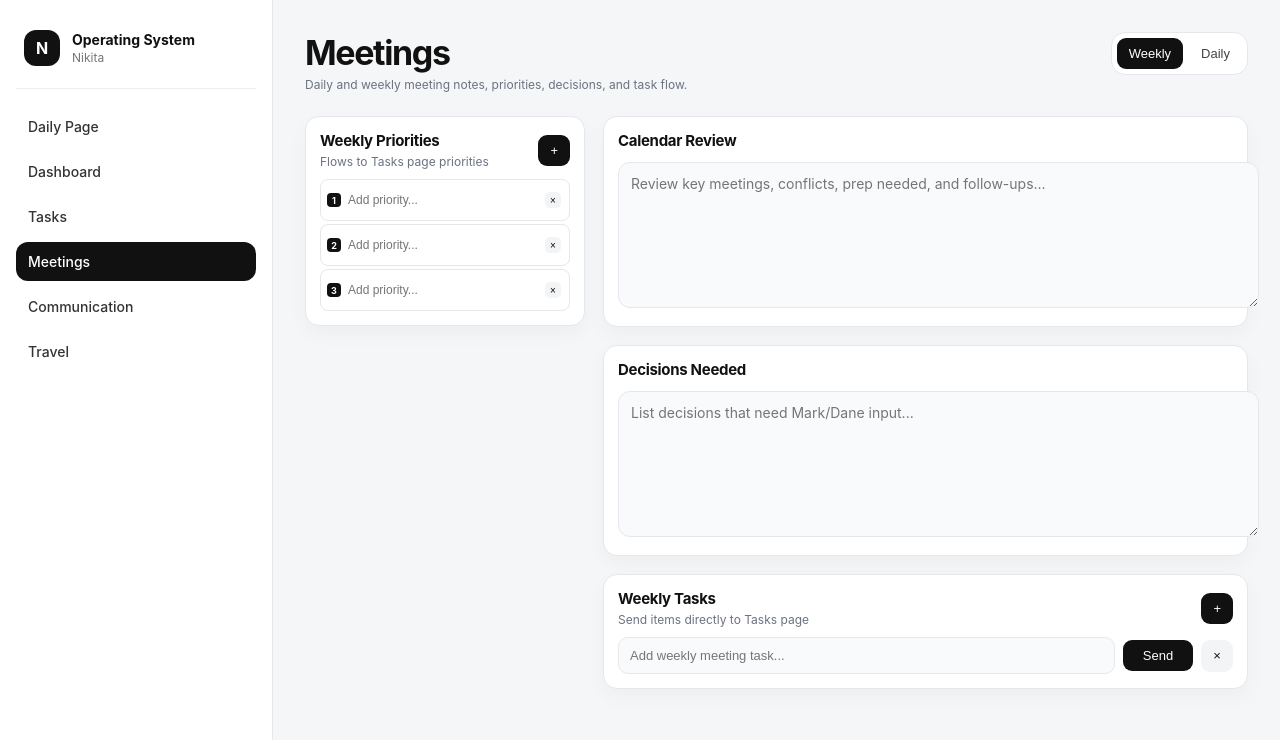
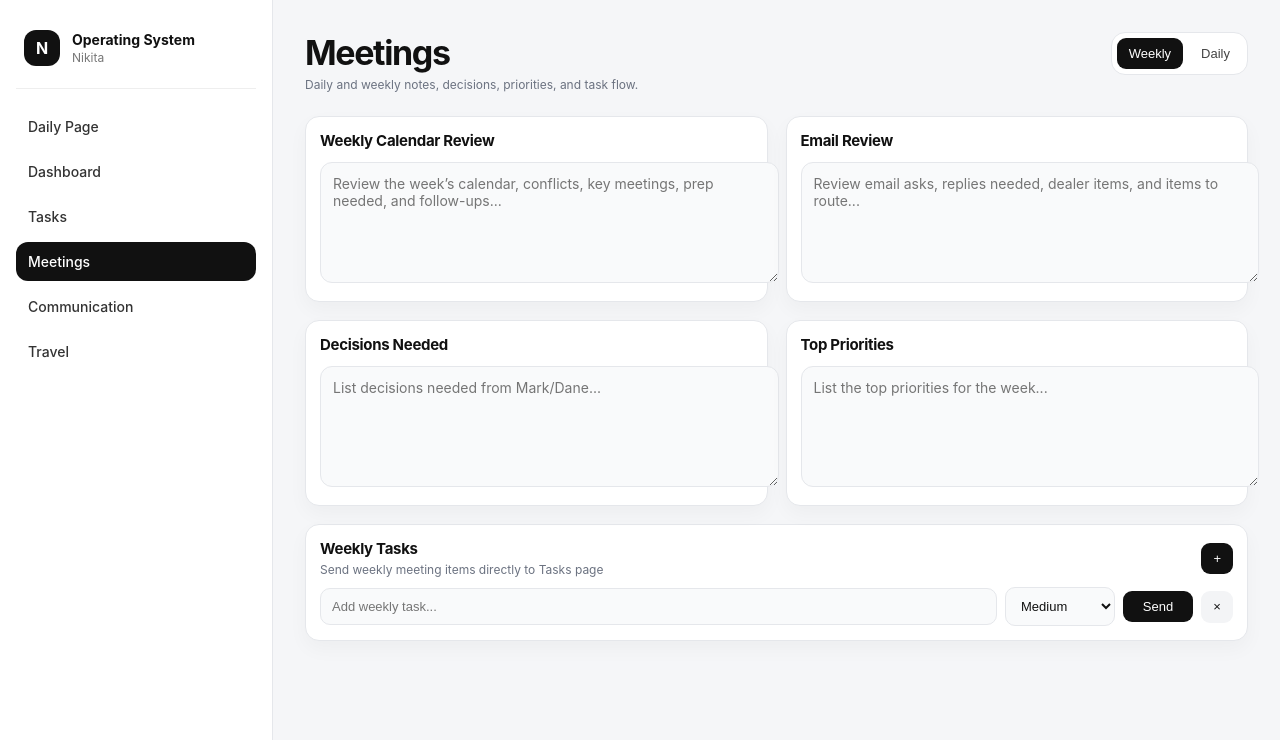
Before and after one commit to nikitaline-code/nl-operating-system, a Next.js app: page /meetings in a window 1280 px wide. Shown: the top 740 px of the page. Built offline with nearby package versions, Linux system fonts and the light colour scheme.

Commit message:
Update meetings.js

```diff
--- a/pages/meetings.js
+++ b/pages/meetings.js
@@ -4,28 +4,52 @@ export default function MeetingsPage() {
   const [mode, setMode] = useState("weekly");
   const [dailyPerson, setDailyPerson] = useState("Mark");
 
-  const [weeklyTasks, setWeeklyTasks] = useState([""]);
-  const [markDailyTasks, setMarkDailyTasks] = useState([""]);
-  const [daneDailyTasks, setDaneDailyTasks] = useState([""]);
+  const [weeklyTasks, setWeeklyTasks] = useState([
+    { title: "", urgency: "Medium" },
+  ]);
 
-  const [weeklyPriorities, setWeeklyPriorities] = useState(["", "", ""]);
-  const [calendarReview, setCalendarReview] = useState("");
-  const [decisionsNeeded, setDecisionsNeeded] = useState("");
+  const [markDailyTasks, setMarkDailyTasks] = useState([
+    { title: "", urgency: "Medium" },
+  ]);
+
+  const [daneDailyTasks, setDaneDailyTasks] = useState([
+    { title: "", urgency: "Medium" },
+  ]);
+
+  const [weeklyNotes, setWeeklyNotes] = useState({
+    calendar: "",
+    email: "",
+    decisions: "",
+    priorities: "",
+  });
+
+  const [dailyNotes, setDailyNotes] = useState({
+    Mark: {
+      calendar: "",
+      email: "",
+      decisions: "",
+      priorities: "",
+    },
+    Dane: {
+      calendar: "",
+      email: "",
+      decisions: "",
+      priorities: "",
+    },
+  });
 
   useEffect(() => {
     const savedWeeklyTasks = localStorage.getItem("meetingWeeklyTasks");
     const savedMarkDaily = localStorage.getItem("meetingMarkDailyTasks");
     const savedDaneDaily = localStorage.getItem("meetingDaneDailyTasks");
-    const savedPriorities = localStorage.getItem("weeklyPriorities");
-    const savedCalendar = localStorage.getItem("meetingCalendarReview");
-    const savedDecisions = localStorage.getItem("meetingDecisionsNeeded");
+    const savedWeeklyNotes = localStorage.getItem("meetingWeeklyNotes");
+    const savedDailyNotes = localStorage.getItem("meetingDailyNotes");
 
     if (savedWeeklyTasks) setWeeklyTasks(JSON.parse(savedWeeklyTasks));
     if (savedMarkDaily) setMarkDailyTasks(JSON.parse(savedMarkDaily));
     if (savedDaneDaily) setDaneDailyTasks(JSON.parse(savedDaneDaily));
-    if (savedPriorities) setWeeklyPriorities(JSON.parse(savedPriorities));
-    if (savedCalendar) setCalendarReview(savedCalendar);
-    if (savedDecisions) setDecisionsNeeded(savedDecisions);
+    if (savedWeeklyNotes) setWeeklyNotes(JSON.parse(savedWeeklyNotes));
+    if (savedDailyNotes) setDailyNotes(JSON.parse(savedDailyNotes));
   }, []);
 
   useEffect(() => {
@@ -41,18 +65,14 @@ export default function MeetingsPage() {
   }, [daneDailyTasks]);
 
   useEffect(() => {
-    localStorage.setItem("weeklyPriorities", JSON.stringify(weeklyPriorities));
-  }, [weeklyPriorities]);
+    localStorage.setItem("meetingWeeklyNotes", JSON.stringify(weeklyNotes));
+  }, [weeklyNotes]);
 
   useEffect(() => {
-    localStorage.setItem("meetingCalendarReview", calendarReview);
-  }, [calendarReview]);
+    localStorage.setItem("meetingDailyNotes", JSON.stringify(dailyNotes));
+  }, [dailyNotes]);
 
-  useEffect(() => {
-    localStorage.setItem("meetingDecisionsNeeded", decisionsNeeded);
-  }, [decisionsNeeded]);
-
-  function sendMeetingTaskToTasks(taskTitle, assignedFrom = "Meetings", urgency = "Medium") {
+  function sendMeetingTaskToTasks(taskTitle, assignedFrom, urgency) {
     if (!taskTitle.trim()) return;
 
     const existingTasks = JSON.parse(localStorage.getItem("tasks") || "[]");
@@ -70,29 +90,52 @@ export default function MeetingsPage() {
     localStorage.setItem("tasks", JSON.stringify([newTask, ...existingTasks]));
   }
 
-  function updateArrayItem(array, setArray, index, value) {
+  function updateTaskItem(array, setArray, index, field, value) {
     const updated = [...array];
-    updated[index] = value;
+    updated[index] = {
+      ...updated[index],
+      [field]: value,
+    };
     setArray(updated);
   }
 
-  function addArrayItem(array, setArray) {
-    setArray([...array, ""]);
+  function addTaskRow(array, setArray) {
+    setArray([...array, { title: "", urgency: "Medium" }]);
   }
 
-  function deleteArrayItem(array, setArray, index) {
+  function deleteTaskRow(array, setArray, index) {
     setArray(array.filter((_, i) => i !== index));
   }
 
-  const activeDailyTasks = dailyPerson === "Mark" ? markDailyTasks : daneDailyTasks;
-  const setActiveDailyTasks = dailyPerson === "Mark" ? setMarkDailyTasks : setDaneDailyTasks;
+  function updateWeeklyNote(section, value) {
+    setWeeklyNotes({
+      ...weeklyNotes,
+      [section]: value,
+    });
+  }
+
+  function updateDailyNote(section, value) {
+    setDailyNotes({
+      ...dailyNotes,
+      [dailyPerson]: {
+        ...dailyNotes[dailyPerson],
+        [section]: value,
+      },
+    });
+  }
+
+  const activeDailyTasks =
+    dailyPerson === "Mark" ? markDailyTasks : daneDailyTasks;
+
+  const setActiveDailyTasks =
+    dailyPerson === "Mark" ? setMarkDailyTasks : setDaneDailyTasks;
 
   return (
     <div className="meetingsPage">
       <div className="meetingsHeader">
         <div>
           <h1>Meetings</h1>
-          <p>Daily and weekly meeting notes, priorities, decisions, and task flow.</p>
+          <p>Daily and weekly notes, decisions, priorities, and task flow.</p>
         </div>
 
         <div className="topToggle">
@@ -112,37 +155,107 @@ export default function MeetingsPage() {
       </div>
 
       {mode === "weekly" && (
-        <div className="meetingGrid">
-          <section className="meetingCard sideCard">
+        <>
+          <div className="sectionsGrid">
+            <section className="meetingCard">
+              <h2>Weekly Calendar Review</h2>
+              <textarea
+                value={weeklyNotes.calendar}
+                onChange={(e) => updateWeeklyNote("calendar", e.target.value)}
+                placeholder="Review the week’s calendar, conflicts, key meetings, prep needed, and follow-ups..."
+              />
+            </section>
+
+            <section className="meetingCard">
+              <h2>Email Review</h2>
+              <textarea
+                value={weeklyNotes.email}
+                onChange={(e) => updateWeeklyNote("email", e.target.value)}
+                placeholder="Review email asks, replies needed, dealer items, and items to route..."
+              />
+            </section>
+
+            <section className="meetingCard">
+              <h2>Decisions Needed</h2>
+              <textarea
+                value={weeklyNotes.decisions}
+                onChange={(e) => updateWeeklyNote("decisions", e.target.value)}
+                placeholder="List decisions needed from Mark/Dane..."
+              />
+            </section>
+
+            <section className="meetingCard">
+              <h2>Top Priorities</h2>
+              <textarea
+                value={weeklyNotes.priorities}
+                onChange={(e) => updateWeeklyNote("priorities", e.target.value)}
+                placeholder="List the top priorities for the week..."
+              />
+            </section>
+          </div>
+
+          <section className="meetingCard taskCard">
             <div className="sectionHeader">
               <div>
-                <h2>Weekly Priorities</h2>
-                <p>Flows to Tasks page priorities</p>
+                <h2>Weekly Tasks</h2>
+                <p>Send weekly meeting items directly to Tasks page</p>
               </div>
-              <button onClick={() => addArrayItem(weeklyPriorities, setWeeklyPriorities)}>
+
+              <button onClick={() => addTaskRow(weeklyTasks, setWeeklyTasks)}>
                 +
               </button>
             </div>
 
-            <div className="compactList">
-              {weeklyPriorities.map((priority, index) => (
-                <div className="compactRow" key={index}>
-                  <span>{index + 1}</span>
+            <div className="taskFlowList">
+              {weeklyTasks.map((task, index) => (
+                <div className="taskFlowRow" key={index}>
                   <input
-                    value={priority}
+                    value={task.title}
                     onChange={(e) =>
-                      updateArrayItem(
-                        weeklyPriorities,
-                        setWeeklyPriorities,
+                      updateTaskItem(
+                        weeklyTasks,
+                        setWeeklyTasks,
                         index,
+                        "title",
                         e.target.value
                       )
                     }
-                    placeholder="Add priority..."
+                    placeholder="Add weekly task..."
                   />
+
+                  <select
+                    value={task.urgency}
+                    onChange={(e) =>
+                      updateTaskItem(
+                        weeklyTasks,
+                        setWeeklyTasks,
+                        index,
+                        "urgency",
+                        e.target.value
+                      )
+                    }
+                  >
+                    <option>High</option>
+                    <option>Medium</option>
+                    <option>Low</option>
+                  </select>
+
                   <button
                     onClick={() =>
-                      deleteArrayItem(weeklyPriorities, setWeeklyPriorities, index)
+                      sendMeetingTaskToTasks(
+                        task.title,
+                        "Weekly Meeting",
+                        task.urgency
+                      )
+                    }
+                  >
+                    Send
+                  </button>
+
+                  <button
+                    className="deleteBtn"
+                    onClick={() =>
+                      deleteTaskRow(weeklyTasks, setWeeklyTasks, index)
                     }
                   >
                     ×
@@ -151,72 +264,11 @@ export default function MeetingsPage() {
               ))}
             </div>
           </section>
-
-          <main className="mainColumn">
-            <section className="meetingCard">
-              <h2>Calendar Review</h2>
-              <textarea
-                value={calendarReview}
-                onChange={(e) => setCalendarReview(e.target.value)}
-                placeholder="Review key meetings, conflicts, prep needed, and follow-ups..."
-              />
-            </section>
-
-            <section className="meetingCard">
-              <h2>Decisions Needed</h2>
-              <textarea
-                value={decisionsNeeded}
-                onChange={(e) => setDecisionsNeeded(e.target.value)}
-                placeholder="List decisions that need Mark/Dane input..."
-              />
-            </section>
-
-            <section className="meetingCard">
-              <div className="sectionHeader">
-                <div>
-                  <h2>Weekly Tasks</h2>
-                  <p>Send items directly to Tasks page</p>
-                </div>
-                <button onClick={() => addArrayItem(weeklyTasks, setWeeklyTasks)}>
-                  +
-                </button>
-              </div>
-
-              <div className="taskFlowList">
-                {weeklyTasks.map((task, index) => (
-                  <div className="taskFlowRow" key={index}>
-                    <input
-                      value={task}
-                      onChange={(e) =>
-                        updateArrayItem(weeklyTasks, setWeeklyTasks, index, e.target.value)
-                      }
-                      placeholder="Add weekly meeting task..."
-                    />
-
-                    <button
-                      onClick={() =>
-                        sendMeetingTaskToTasks(task, "Weekly Meeting", "Medium")
-                      }
-                    >
-                      Send
-                    </button>
-
-                    <button
-                      className="deleteBtn"
-                      onClick={() => deleteArrayItem(weeklyTasks, setWeeklyTasks, index)}
-                    >
-                      ×
-                    </button>
-                  </div>
-                ))}
-              </div>
-            </section>
-          </main>
-        </div>
+        </>
       )}
 
       {mode === "daily" && (
-        <div>
+        <>
           <div className="personToggle">
             <button
               className={dailyPerson === "Mark" ? "active" : ""}
@@ -232,23 +284,52 @@ export default function MeetingsPage() {
             </button>
           </div>
 
-          <div className="dailyGrid">
+          <div className="sectionsGrid">
             <section className="meetingCard">
-              <h2>{dailyPerson} Daily Huddle</h2>
-              <p className="miniText">
-                Daily Calendar Review · Email Review · Decisions Needed · Top Priorities
-              </p>
-
-              <textarea placeholder={`Add ${dailyPerson}'s daily meeting notes...`} />
+              <h2>Daily Calendar Review</h2>
+              <textarea
+                value={dailyNotes[dailyPerson]?.calendar || ""}
+                onChange={(e) => updateDailyNote("calendar", e.target.value)}
+                placeholder={`Review ${dailyPerson}'s calendar, conflicts, prep, and follow-ups...`}
+              />
             </section>
 
             <section className="meetingCard">
+              <h2>Email Review</h2>
+              <textarea
+                value={dailyNotes[dailyPerson]?.email || ""}
+                onChange={(e) => updateDailyNote("email", e.target.value)}
+                placeholder={`Review ${dailyPerson}'s email asks, replies needed, and items to route...`}
+              />
+            </section>
+
+            <section className="meetingCard">
+              <h2>Decisions Needed</h2>
+              <textarea
+                value={dailyNotes[dailyPerson]?.decisions || ""}
+                onChange={(e) => updateDailyNote("decisions", e.target.value)}
+                placeholder={`List decisions needed from ${dailyPerson}...`}
+              />
+            </section>
+
+            <section className="meetingCard">
+              <h2>Top Priorities</h2>
+              <textarea
+                value={dailyNotes[dailyPerson]?.priorities || ""}
+                onChange={(e) => updateDailyNote("priorities", e.target.value)}
+                placeholder={`List ${dailyPerson}'s top priorities for the day...`}
+              />
+            </section>
+          </div>
+
+          <section className="meetingCard taskCard">
             <div className="sectionHeader">
               <div>
                 <h2>{dailyPerson} Daily Tasks</h2>
                 <p>Send daily meeting items directly to Tasks page</p>
               </div>
-                <button onClick={() => addArrayItem(activeDailyTasks, setActiveDailyTasks)}>
+
+              <button onClick={() => addTaskRow(activeDailyTasks, setActiveDailyTasks)}>
                 +
               </button>
             </div>
@@ -257,21 +338,43 @@ export default function MeetingsPage() {
               {activeDailyTasks.map((task, index) => (
                 <div className="taskFlowRow" key={index}>
                   <input
-                      value={task}
+                    value={task.title}
                     onChange={(e) =>
-                        updateArrayItem(
+                      updateTaskItem(
                         activeDailyTasks,
                         setActiveDailyTasks,
                         index,
+                        "title",
                         e.target.value
                       )
                     }
                     placeholder={`Add ${dailyPerson} task...`}
                   />
 
+                  <select
+                    value={task.urgency}
+                    onChange={(e) =>
+                      updateTaskItem(
+                        activeDailyTasks,
+                        setActiveDailyTasks,
+                        index,
+                        "urgency",
+                        e.target.value
+                      )
+                    }
+                  >
+                    <option>High</option>
+                    <option>Medium</option>
+                    <option>Low</option>
+                  </select>
+
                   <button
                     onClick={() =>
-                        sendMeetingTaskToTasks(task, dailyPerson, "Medium")
+                      sendMeetingTaskToTasks(
+                        task.title,
+                        dailyPerson,
+                        task.urgency
+                      )
                     }
                   >
                     Send
@@ -280,7 +383,7 @@ export default function MeetingsPage() {
                   <button
                     className="deleteBtn"
                     onClick={() =>
-                        deleteArrayItem(activeDailyTasks, setActiveDailyTasks, index)
+                      deleteTaskRow(activeDailyTasks, setActiveDailyTasks, index)
                     }
                   >
                     ×
@@ -289,8 +392,7 @@ export default function MeetingsPage() {
               ))}
             </div>
           </section>
-          </div>
-        </div>
+        </>
       )}
 
       <style jsx>{`
@@ -327,23 +429,11 @@ export default function MeetingsPage() {
           font-size: 12px;
         }
 
-        .meetingGrid {
+        .sectionsGrid {
           display: grid;
-          grid-template-columns: 280px 1fr;
+          grid-template-columns: 1fr 1fr;
           gap: 18px;
-          align-items: start;
-        }
-
-        .mainColumn {
-          display: flex;
-          flex-direction: column;
-          gap: 18px;
-        }
-
-        .dailyGrid {
-          display: grid;
-          grid-template-columns: 1fr;
-          gap: 18px;
+          margin-bottom: 18px;
         }
 
         .meetingCard {
@@ -354,9 +444,8 @@ export default function MeetingsPage() {
           box-shadow: 0 8px 20px rgba(15, 23, 42, 0.035);
         }
 
-        .sideCard {
-          position: sticky;
-          top: 24px;
+        .taskCard {
+          margin-top: 0;
         }
 
         .sectionHeader {
@@ -412,7 +501,7 @@ export default function MeetingsPage() {
 
         textarea {
           width: 100%;
-          min-height: 120px;
+          min-height: 95px;
           margin-top: 12px;
           border: 1px solid #e5e7eb;
           background: #f9fafb;
@@ -425,7 +514,8 @@ export default function MeetingsPage() {
           color: #111;
         }
 
-        input {
+        input,
+        select {
           border: 1px solid #e5e7eb;
           background: #f9fafb;
           border-radius: 10px;
@@ -436,58 +526,10 @@ export default function MeetingsPage() {
         }
 
         input:focus,
+        select:focus,
         textarea:focus {
           border-color: #111;
           background: #fff;
-        }
-
-        .compactList {
-          display: flex;
-          flex-direction: column;
-          gap: 3px;
-        }
-
-        .compactRow {
-          display: grid;
-          grid-template-columns: 16px 1fr 18px;
-          gap: 5px;
-          align-items: center;
-          border: 1px solid #e5e7eb;
-          border-radius: 8px;
-          padding: 4px 6px;
-          height: 32px;
-        }
-
-        .compactRow span {
-          width: 14px;
-          height: 14px;
-          border-radius: 4px;
-          background: #111;
-          color: #fff;
-          display: flex;
-          align-items: center;
-          justify-content: center;
-          font-size: 9px;
-          font-weight: 700;
-        }
-
-        .compactRow input {
-          border: none;
-          background: transparent;
-          padding: 0;
-          font-size: 12px;
-          height: 100%;
-          min-width: 0;
-        }
-
-        .compactRow button {
-          background: #f3f4f6;
-          color: #111;
-          width: 16px;
-          height: 16px;
-          border-radius: 5px;
-          font-size: 10px;
-          padding: 0;
         }
 
         .taskFlowList {
@@ -498,7 +540,7 @@ export default function MeetingsPage() {
 
         .taskFlowRow {
           display: grid;
-          grid-template-columns: 1fr 70px 32px;
+          grid-template-columns: 1fr 110px 70px 32px;
           gap: 8px;
           align-items: center;
         }
@@ -511,17 +553,9 @@ export default function MeetingsPage() {
           padding: 0;
         }
 
-        .miniText {
-          margin-top: 8px;
-        }
-
         @media (max-width: 1000px) {
-          .meetingGrid {
+          .sectionsGrid {
             grid-template-columns: 1fr;
-          }
-
-          .sideCard {
-            position: static;
           }
 
           .meetingsHeader {
```
Lines whose indentation alone changed are shown as unchanged.
